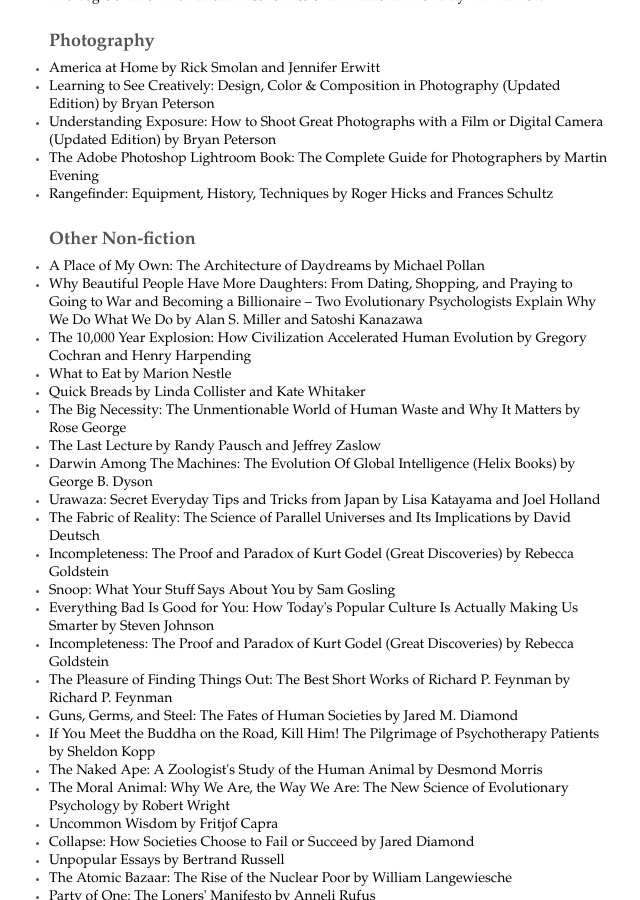
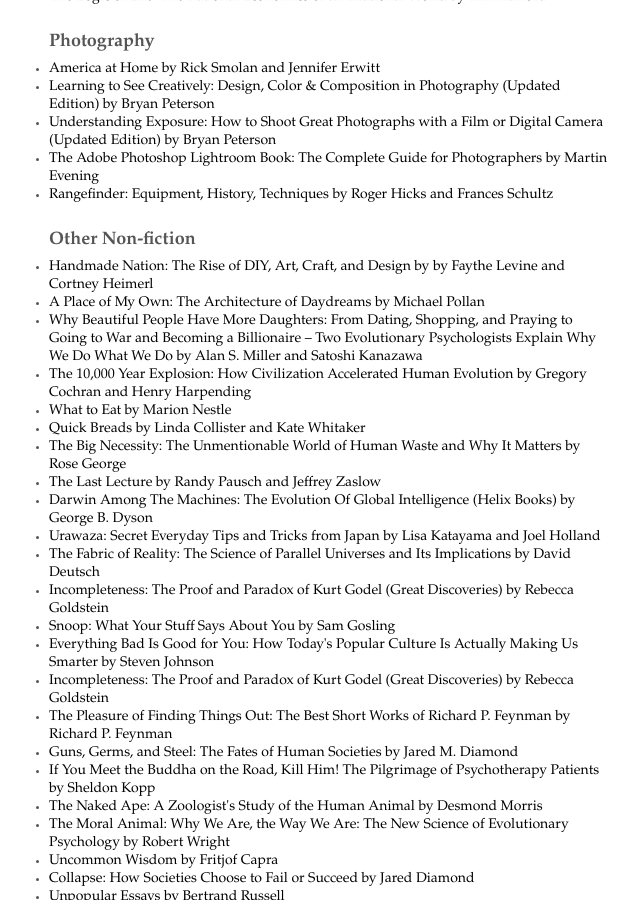
Before and after one commit to deepakjois/website, a Jekyll site: the page built from books/index.html, in a window 1280 px wide and 900 px high, scrolled down 5541 px. Shown: the whole window, without its empty margins (311-951 px from the left). Built offline with Jekyll 4.4.1, drawn with Linux system fonts in a browser that asks for light colours.

Commit message:
Added Handmade Nation

```diff
--- a/_includes/books_read.html
+++ b/_includes/books_read.html
@@ -260,6 +260,7 @@
 <h3>Other Non-fiction</h3>
 
 <ul id="non-fiction-other">
+  <li class="in_2009"><a href="http://www.amazon.com/Handmade-Nation-Rise-Craft-Design/dp/1568987870">Handmade Nation: The Rise of DIY, Art, Craft, and Design by by Faythe Levine and Cortney Heimerl</a></li>
   <li class="in_2009"><a href="http://amazon.com/dp/0143114743">A Place of My Own: The Architecture of Daydreams by Michael Pollan</a></li>
   <li class="in_2009"><a href="http://amazon.com/dp/B001BSSIF4">Why Beautiful People Have More Daughters: From Dating, Shopping, and Praying to Going to War and Becoming a Billionaire – Two Evolutionary Psychologists Explain Why We Do What We Do by Alan S. Miller and Satoshi Kanazawa</a></li>
   <li class="in_2009"><a href="http://www.amazon.com/000-Year-Explosion-Civilization-Accelerated/dp/0465002218%3FSubscriptionId%3D1KWW0ZZBXM2H44SQVD02%26tag%3Dws%26linkCode%3Dxm2%26camp%3D2025%26creative%3D165953%26creativeASIN%3D0465002218">The 10,000 Year Explosion: How Civilization Accelerated Human Evolution by Gregory Cochran and Henry Harpending</a></li>
```
